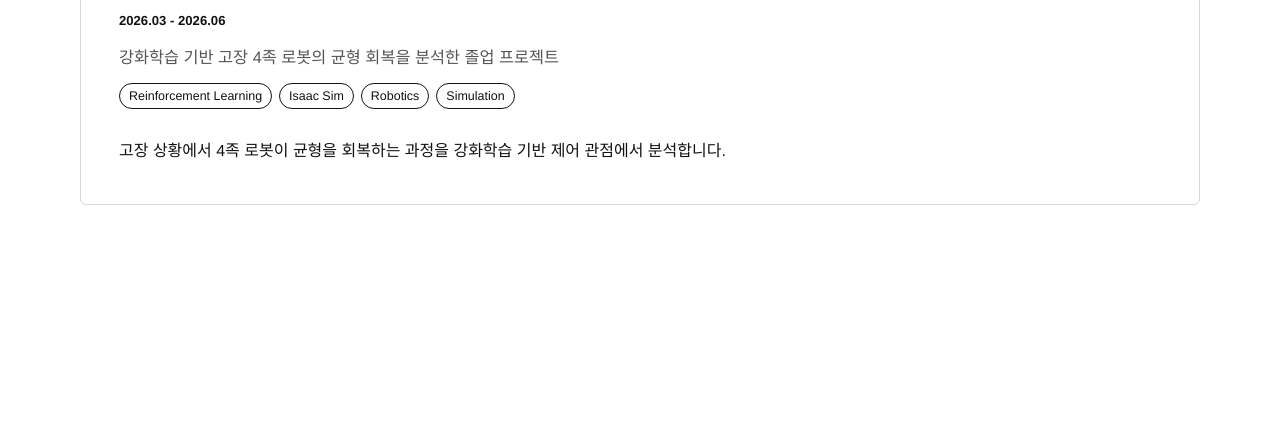
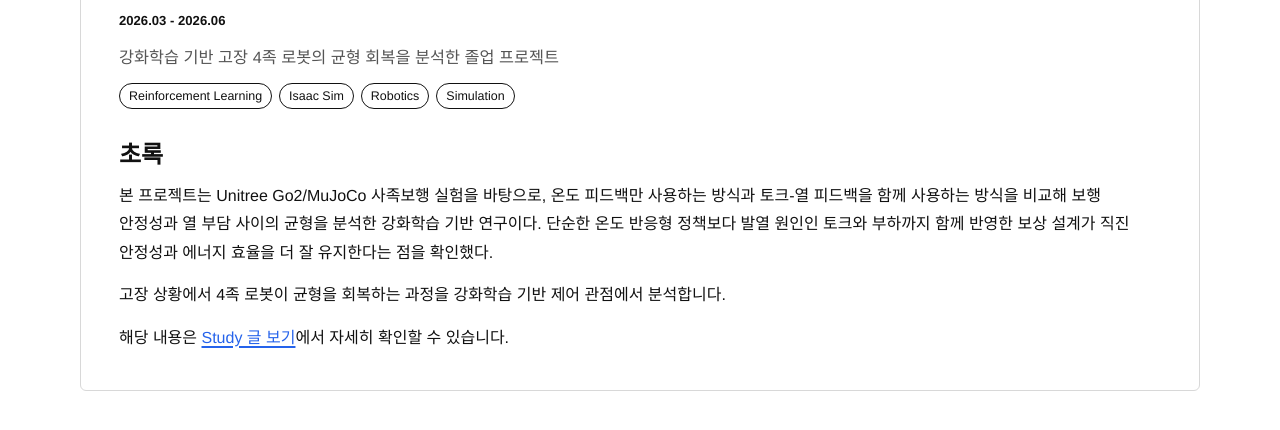
Before and after one commit to se0ngm1n/se0ngm1n.github.io, an Astro site: page /projects/fault-tolerant-quadruped-robot-control in a window 1280 px wide. Shown: the part 426-856 px from the top of the page. Before the commit the page ends 800 px from the top, so only its background shows below. Built offline with nearby package versions, Linux system fonts and the light colour scheme; Astro itself is replaced by a stand-in of ours.

Commit message:
docs: link quadruped project to study post

```diff
--- a/src/content/projects/fault-tolerant-quadruped-robot-control.md
+++ b/src/content/projects/fault-tolerant-quadruped-robot-control.md
@@ -13,4 +13,10 @@ outcomes: []
 order: 1
 ---
 
+## 초록
+
+본 프로젝트는 Unitree Go2/MuJoCo 사족보행 실험을 바탕으로, 온도 피드백만 사용하는 방식과 토크-열 피드백을 함께 사용하는 방식을 비교해 보행 안정성과 열 부담 사이의 균형을 분석한 강화학습 기반 연구이다. 단순한 온도 반응형 정책보다 발열 원인인 토크와 부하까지 함께 반영한 보상 설계가 직진 안정성과 에너지 효율을 더 잘 유지한다는 점을 확인했다.
+
 고장 상황에서 4족 로봇이 균형을 회복하는 과정을 강화학습 기반 제어 관점에서 분석합니다.
+
+해당 내용은 [Study 글 보기](/study/unitree-go2-thermal-torque-feedback/)에서 자세히 확인할 수 있습니다.
```
